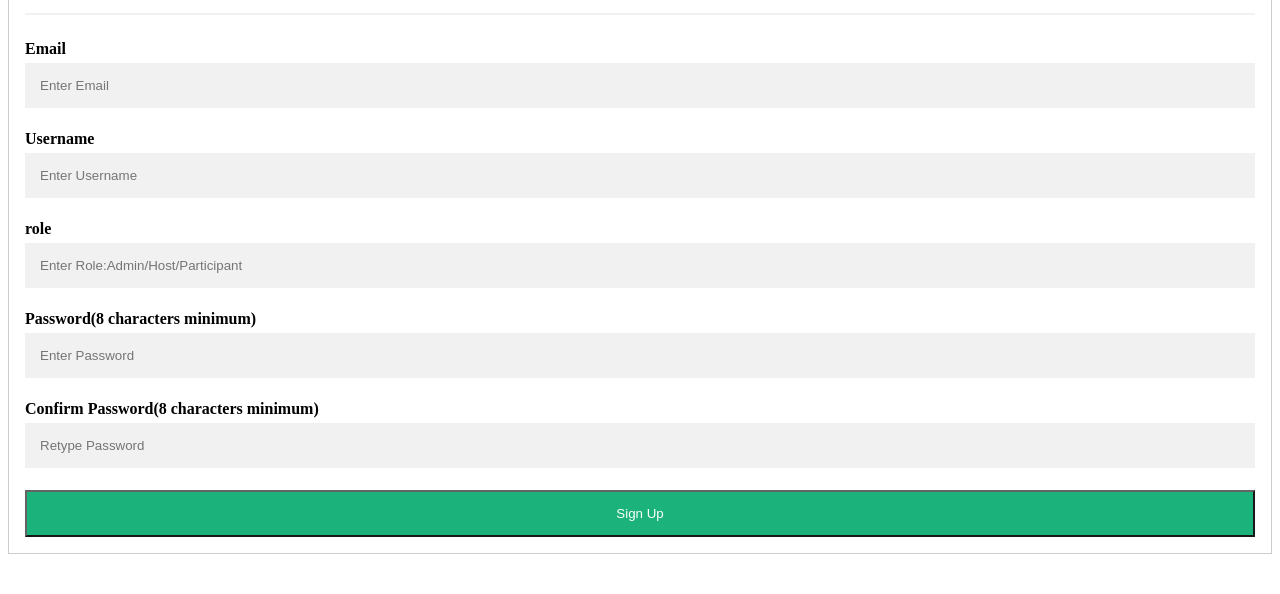
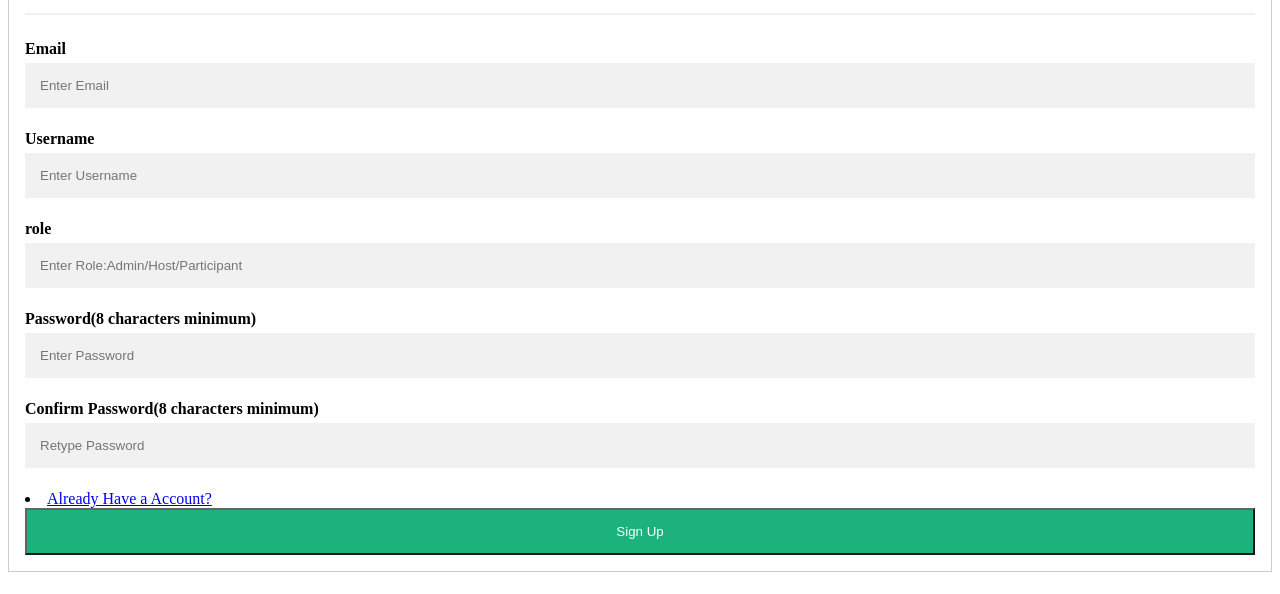
Before and after one commit to DemonGodOP/ICTMS1, a website: page Router/signup.html in a window 1280 px wide. Shown: the part 126-720 px from the top of the page. Drawn offline with nearby package versions, Linux system fonts and the light colour scheme.

Commit message:
Update signup.html

```diff
--- a/Router/signup.html
+++ b/Router/signup.html
@@ -86,7 +86,7 @@ button:hover {
 
       <label for="psw"><b>Confirm Password(8 characters minimum)</b></label>
       <input type="password" placeholder="Retype Password" name="psw" minlength="8" required>
-
+      <li><a href="/login">Already Have a Account?</a></li>
 
       <button class="signupbtn">Sign Up</button>
   </div>
```
